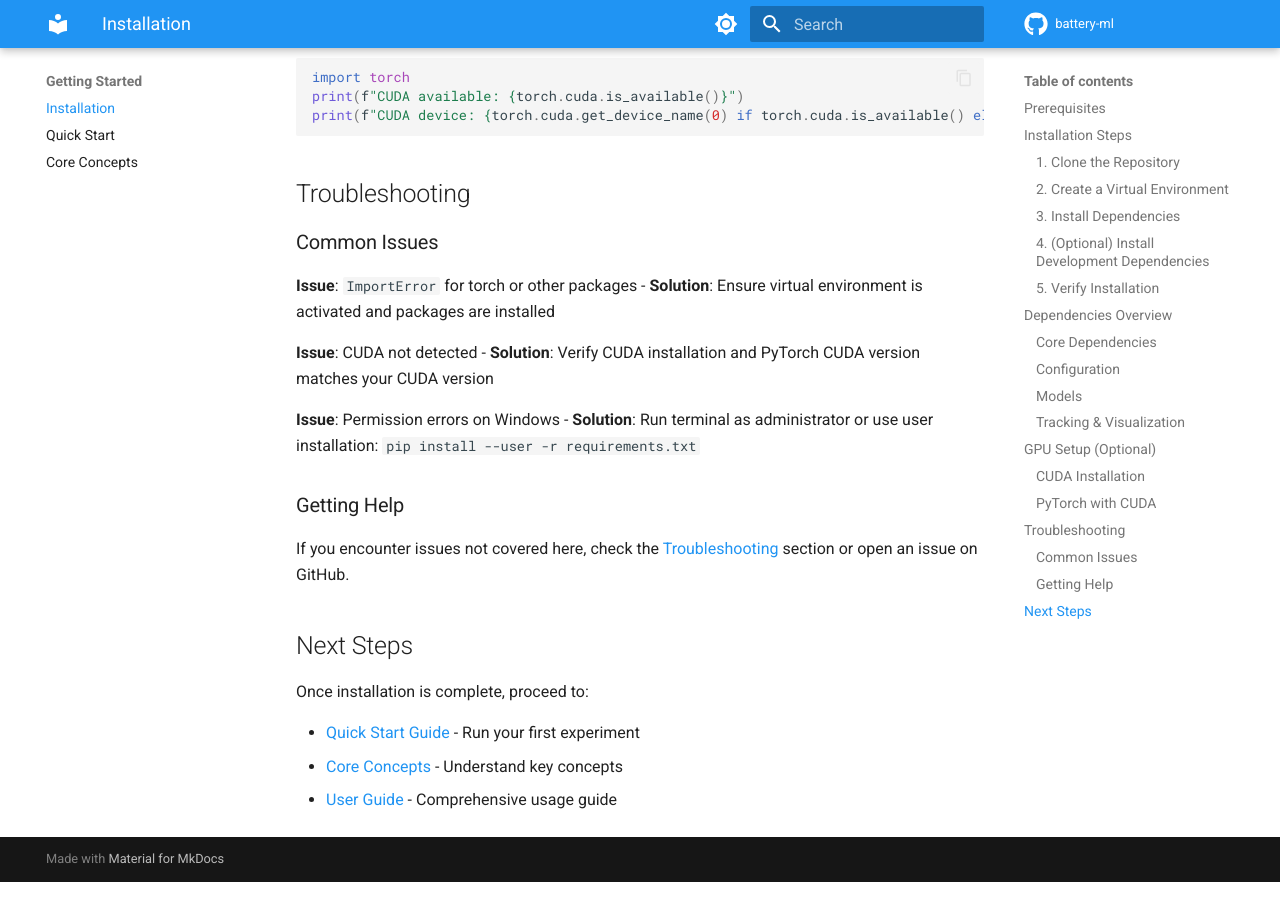
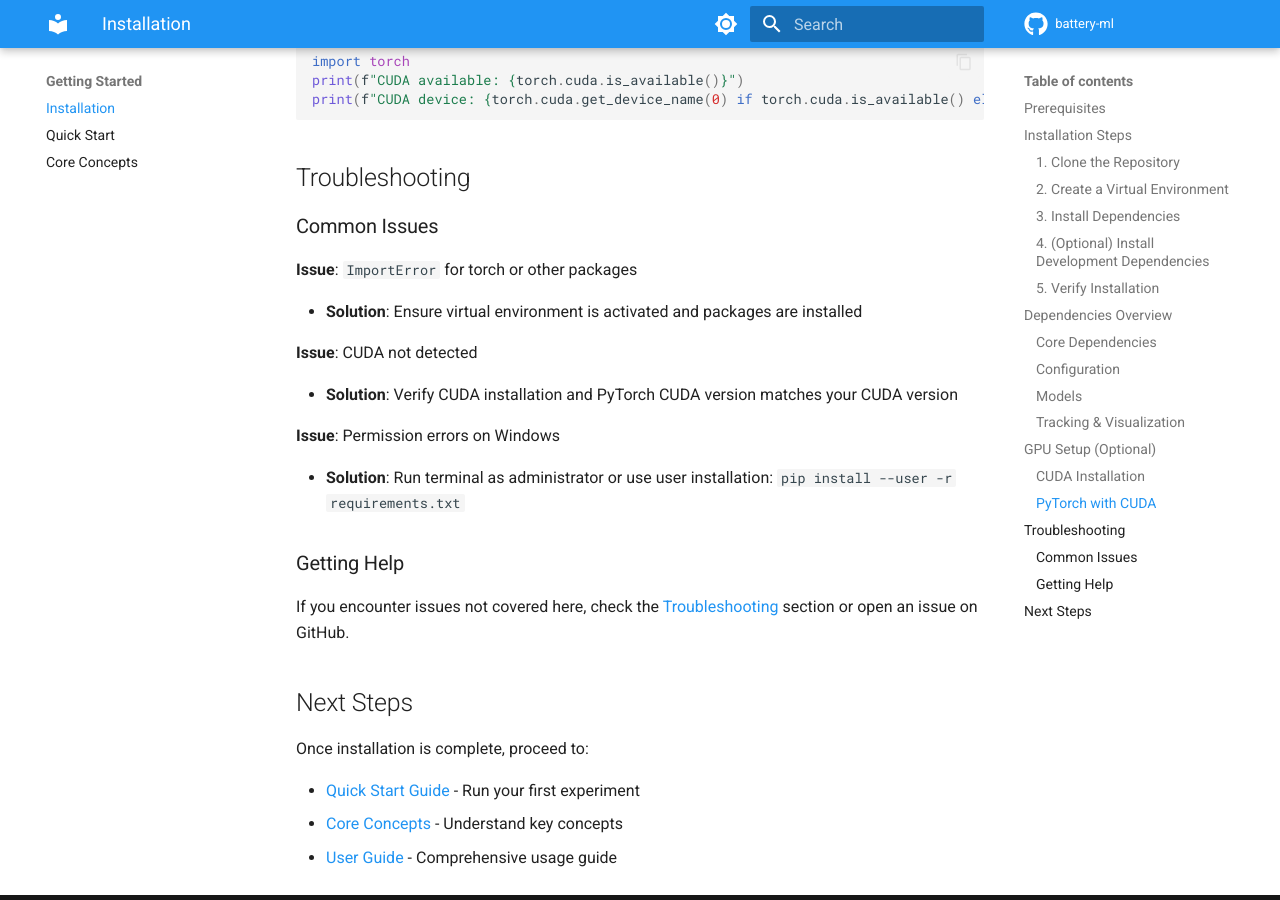
Before and after one commit to FZWINGEL/battery-ml, an MkDocs documentation site: the page built from docs/getting-started/installation.md, in a window 1280 px wide and 900 px high, scrolled down 3408 px. Built offline with MkDocs 1.6.1 and Material for MkDocs 9.7.7, drawn with Linux system fonts in a browser that asks for light colours; comment, search, counter and statistics services are not loaded.

````diff
--- a/docs/getting-started/installation.md
+++ b/docs/getting-started/installation.md
@@ -107,6 +107,7 @@ For GPU acceleration with PyTorch models:
 
 1. Install CUDA Toolkit from [NVIDIA](https://developer.nvidia.com/cuda-downloads)
 2. Verify CUDA installation:
+
    ```bash
    nvidia-smi
    ```
@@ -136,17 +137,20 @@ print(f"CUDA device: {torch.cuda.get_device_name(0) if torch.cuda.is_available()
 ### Common Issues
 
 **Issue**: `ImportError` for torch or other packages
+
 - **Solution**: Ensure virtual environment is activated and packages are installed
 
 **Issue**: CUDA not detected
+
 - **Solution**: Verify CUDA installation and PyTorch CUDA version matches your CUDA version
 
 **Issue**: Permission errors on Windows
+
 - **Solution**: Run terminal as administrator or use user installation: `pip install --user -r requirements.txt`
 
 ### Getting Help
 
-If you encounter issues not covered here, check the [Troubleshooting](troubleshooting/common-issues.md) section or open an issue on GitHub.
+If you encounter issues not covered here, check the [Troubleshooting](../troubleshooting/common-issues.md) section or open an issue on GitHub.
 
 ## Next Steps
 
````
Also changed, not shown: 1 other file.
